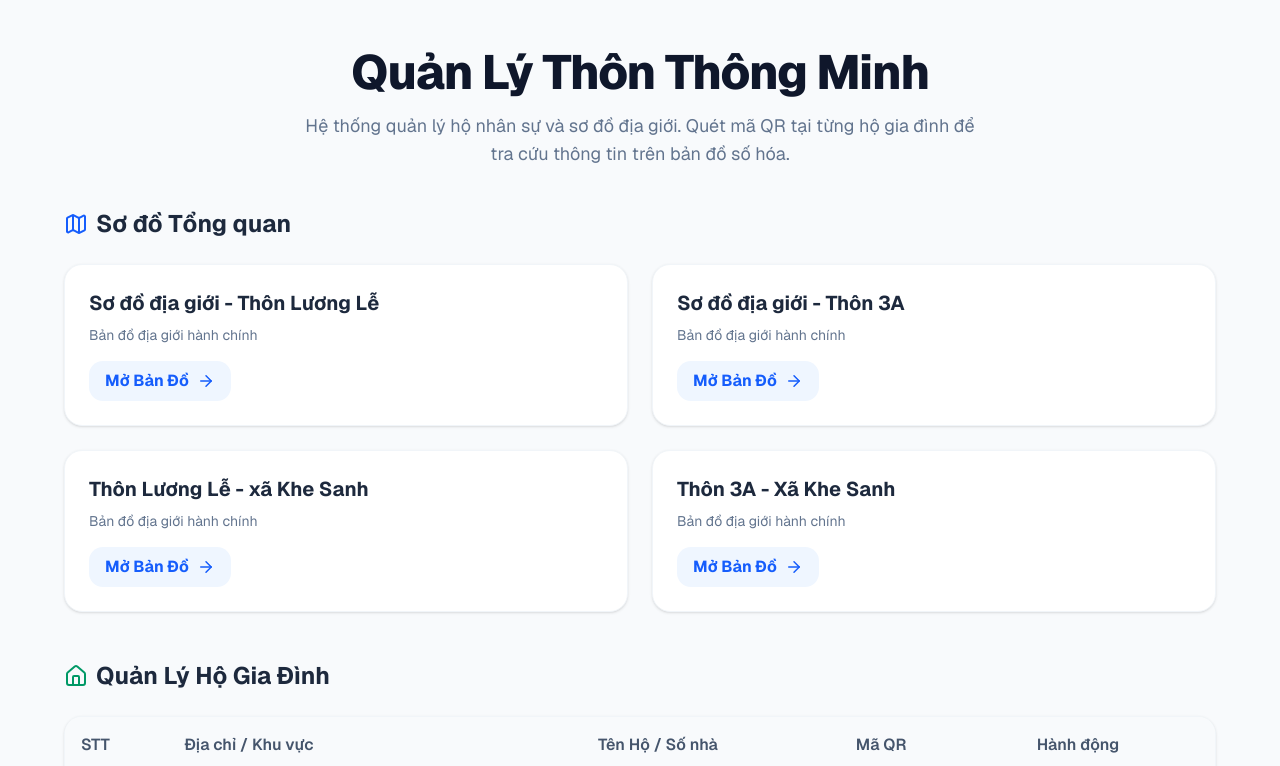
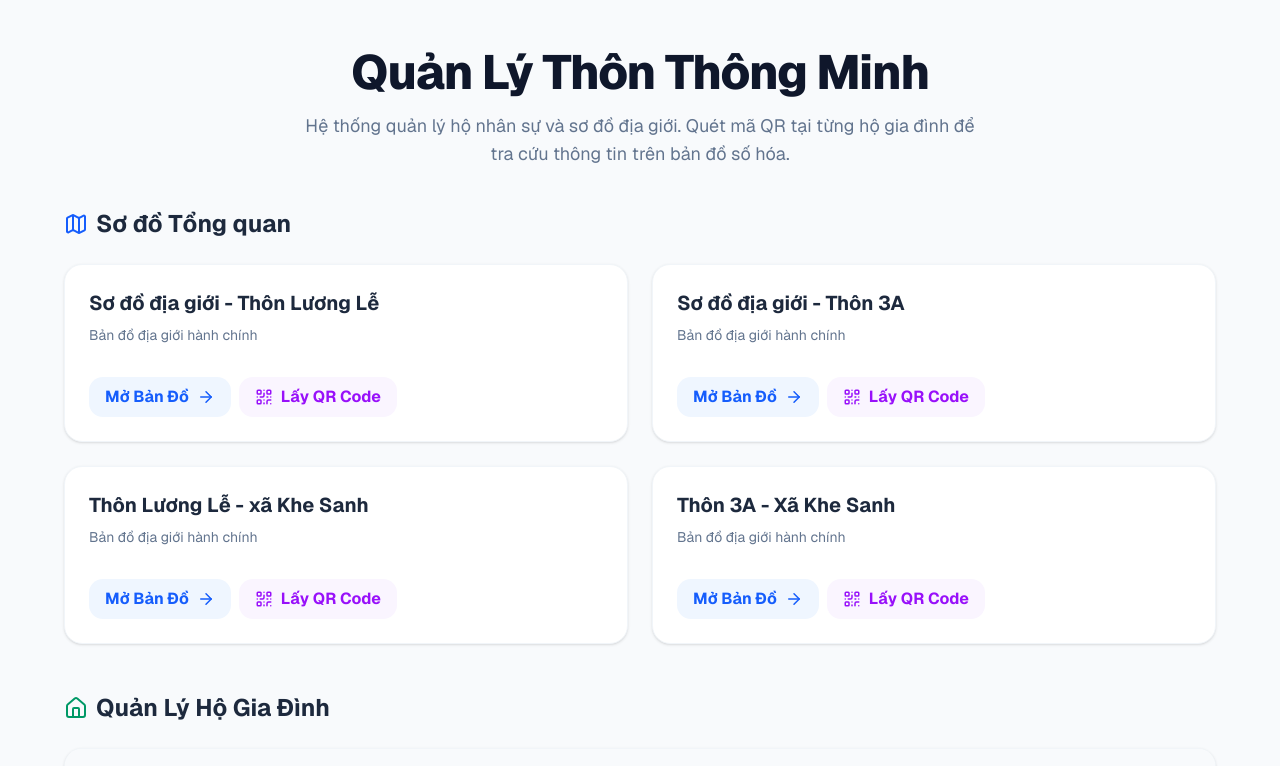
Before and after one commit to ltmkz/dulich, a Next.js app: page /quan-ly-khu-vuc in a window 1280 px wide. Shown: the top 766 px of the page. Built offline with nearby package versions, Linux system fonts and the light colour scheme.

Commit message:
feat: Thêm chức năng Lấy QR Code cho các bản đồ tổng quan

```diff
--- a/app/quan-ly-khu-vuc/page.tsx
+++ b/app/quan-ly-khu-vuc/page.tsx
@@ -1,10 +1,23 @@
-import React from "react";
+"use client";
+
+import React, { useState, useEffect } from "react";
 import Link from "next/link";
-import { Map, QrCode, ArrowRight, Home } from "lucide-react";
+import { Map, QrCode, ArrowRight, Home, X } from "lucide-react";
 import { extractedQrData } from "@/lib/regionData";
 import { generateSlug } from "@/lib/utils";
+import { QRCodeSVG } from "qrcode.react";
 
 export default function QuanLyKhuVucPage() {
+  const [qrModal, setQrModal] = useState<{ isOpen: boolean, title: string, url: string }>({
+    isOpen: false,
+    title: "",
+    url: ""
+  });
+
+  const [origin, setOrigin] = useState("");
+  useEffect(() => {
+    setOrigin(window.location.origin);
+  }, []);
   const maps = Object.entries(extractedQrData).filter(([k, v]) => v.type === 'map');
   const households = Object.entries(extractedQrData).filter(([k, v]) => v.type === 'household');
 
@@ -30,12 +43,24 @@ export default function QuanLyKhuVucPage() {
                 <h3 className="text-xl font-bold text-slate-800 mb-2">{key}</h3>
                 <p className="text-slate-500 text-sm mb-4">Bản đồ địa giới hành chính</p>
               </div>
+              <div className="flex gap-2 mt-4">
                 <Link
                   href={`/khu-vuc/${generateSlug(key)}`}
                   className="inline-flex items-center gap-2 text-blue-600 font-bold hover:text-blue-800 transition-colors bg-blue-50 w-fit px-4 py-2 rounded-xl"
                 >
                   Mở Bản Đồ <ArrowRight size={18} />
                 </Link>
+                <button
+                  onClick={() => setQrModal({
+                    isOpen: true,
+                    title: key,
+                    url: `${origin}/khu-vuc/${generateSlug(key)}`
+                  })}
+                  className="inline-flex items-center gap-2 text-purple-600 font-bold hover:text-purple-800 transition-colors bg-purple-50 w-fit px-4 py-2 rounded-xl"
+                >
+                  <QrCode size={18} /> Lấy QR Code
+                </button>
+              </div>
             </div>
           ))}
         </div>
@@ -80,6 +105,49 @@ export default function QuanLyKhuVucPage() {
             </table>
           </div>
         </div>
+
+        {/* QR Code Modal */}
+        {qrModal.isOpen && (
+          <div className="fixed inset-0 z-50 flex items-center justify-center bg-black/60 backdrop-blur-sm p-4">
+            <div className="bg-white rounded-3xl p-8 max-w-sm w-full relative shadow-2xl flex flex-col items-center animate-in fade-in zoom-in duration-200">
+              <button
+                onClick={() => setQrModal(prev => ({...prev, isOpen: false}))}
+                className="absolute top-4 right-4 text-slate-400 hover:text-slate-600 bg-slate-100 hover:bg-slate-200 p-2 rounded-full transition-colors"
+              >
+                <X size={20} />
+              </button>
+
+              <div className="w-16 h-16 bg-blue-100 rounded-full flex items-center justify-center mb-4">
+                <QrCode className="h-8 w-8 text-blue-600" />
+              </div>
+
+              <h3 className="text-xl font-extrabold text-slate-800 text-center mb-2 leading-tight">
+                Mã QR Code
+              </h3>
+              <p className="text-slate-500 text-center mb-6 font-medium text-sm">
+                {qrModal.title}
+              </p>
+
+              <div className="bg-white p-4 rounded-2xl shadow-inner border-2 border-slate-100 mb-6 flex justify-center w-full">
+                {qrModal.url ? (
+                  <QRCodeSVG
+                    value={qrModal.url}
+                    size={200}
+                    level="H"
+                    includeMargin={false}
+                    fgColor="#1e293b"
+                  />
+                ) : (
+                  <div className="w-[200px] h-[200px] bg-slate-100 animate-pulse rounded-lg" />
+                )}
+              </div>
+
+              <p className="text-xs text-slate-400 text-center px-4">
+                Quét mã này bằng Camera hoặc ứng dụng quét mã QR trên điện thoại để mở bản đồ.
+              </p>
+            </div>
+          </div>
+        )}
       </div>
     </div>
   );
--- a/package.json
+++ b/package.json
@@ -36,6 +36,7 @@
     "next-auth": "^4.24.15",
     "prisma": "^5.22.0",
     "qrcode": "^1.5.4",
+    "qrcode.react": "^4.2.0",
     "react": "19.2.8",
     "react-dom": "19.2.8",
     "react-leaflet": "^5.0.0",
```
Also changed, not shown: 2 other files (tests, documents, lock files or other folders). Lines whose indentation alone changed are shown as unchanged.
